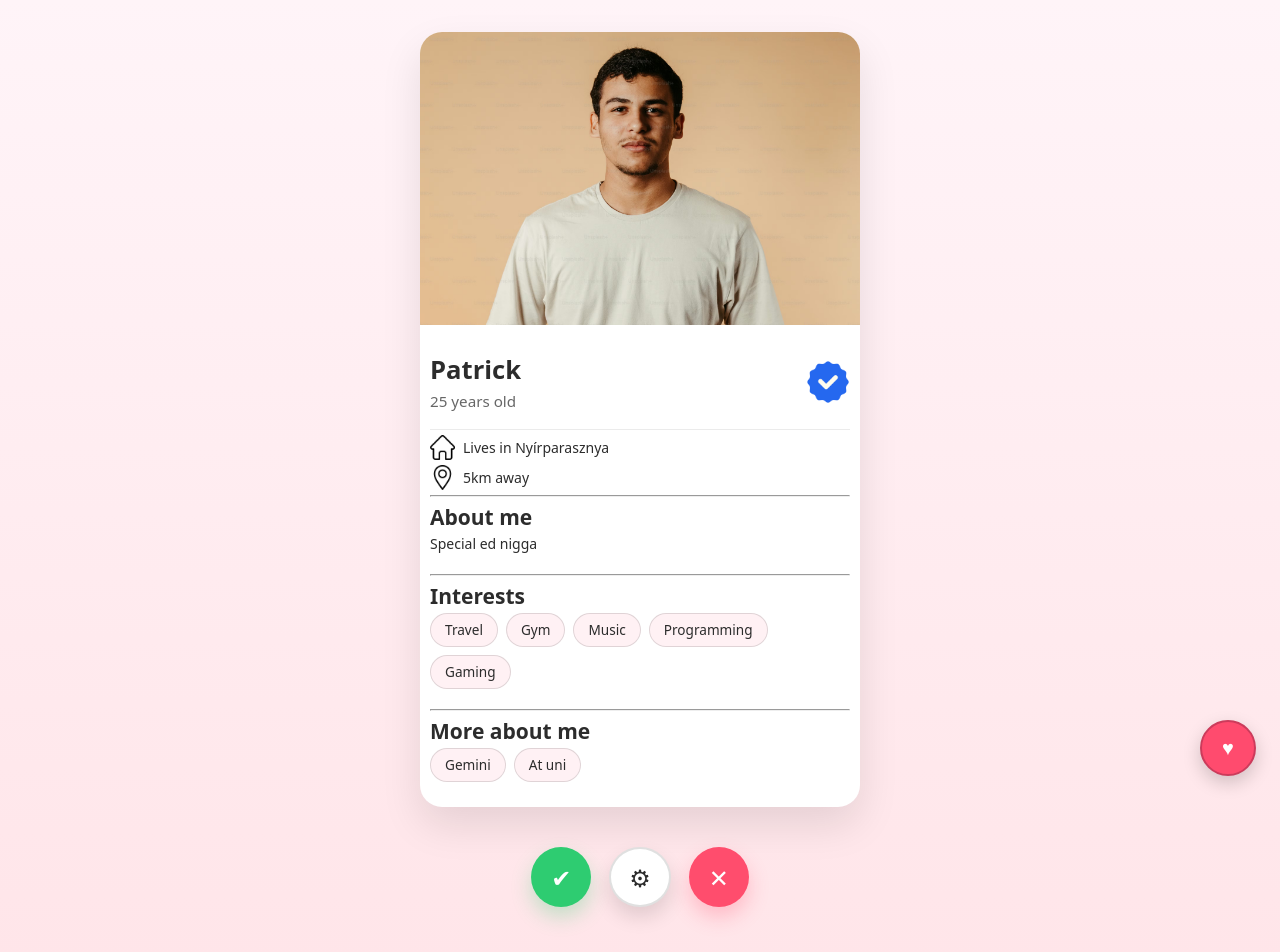
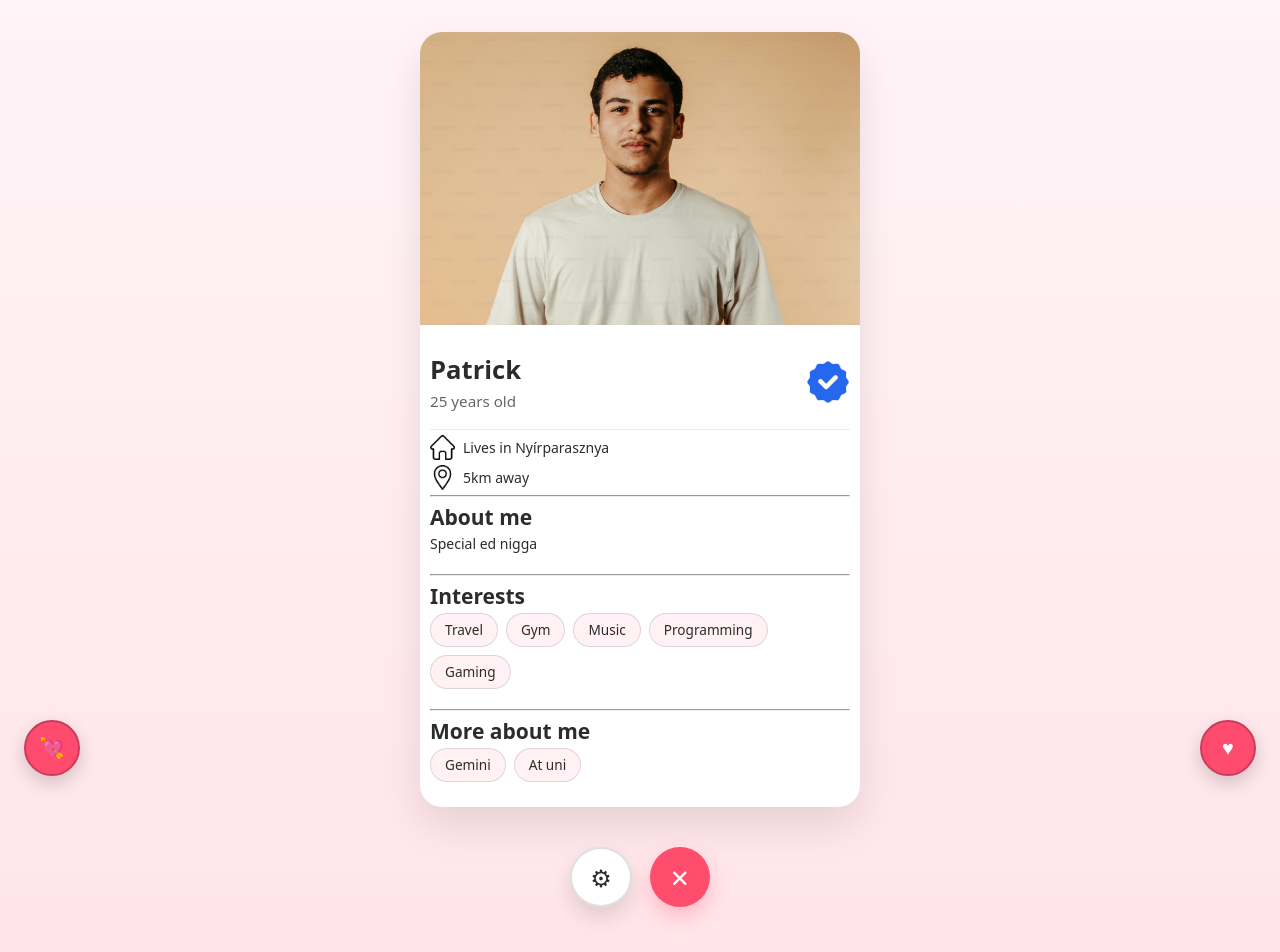
Before and after one commit to FMark207/Dating-App, a React (Vite) app in the folder date-app/: page / in a window 1280 px wide. Shown: the top 952 px of the page. Built offline with nearby package versions, Linux system fonts and the light colour scheme; the HTML template or start-up script is replaced by a standard one.

Commit message:
finished

```diff
--- a/date-app/src/App.tsx
+++ b/date-app/src/App.tsx
@@ -5,6 +5,7 @@ import ChatMessages from "./components/Chat_Messages/ChatMessages"
 import ChatAction from "./components/Chat_Messages/ChatAction"
 import ChatRedirector from "./components/Chat_Messages/Chat_Reidirector"
 import SwipePage from "./components/Swipepage.tsx/SwipePage"
+import LeftActionButton from "./components/LeftActionButton"
 
 function App() {
   const [userInterests, setUserInterests] = useState<string[]>(["hiking", "music", "design"])
@@ -18,6 +19,7 @@ function App() {
         <Route path="/chat/:id" element={<ChatAction />} />
       </Routes>
       <ChatRedirector />
+      <LeftActionButton />
     </>
   )
 }
--- /dev/null
+++ b/date-app/src/components/LeftActionButton.tsx
@@ -0,0 +1,44 @@
+import { useLocation, useNavigate } from "react-router-dom"
+
+const LeftActionButton = () => {
+  const navigate = useNavigate()
+  const location = useLocation()
+
+  const isOnSwipe = location.pathname === "/swipe"
+
+  // If you're not on the swipe page, show the "Go to swipe" button.
+  // If you are on the swipe page, show the "Go to account" button.
+  const label = isOnSwipe ? "Go to profile" : "Go to swipe"
+  const emoji = isOnSwipe ? "👤" : "💘"
+  const target = isOnSwipe ? "/" : "/swipe"
+
+  return (
+    <button
+      type="button"
+      aria-label={label}
+      onClick={() => navigate(target)}
+      style={{
+        position: "fixed",
+        bottom: 24,
+        left: 24,
+        width: 56,
+        height: 56,
+        borderRadius: "50%",
+        border: "2px solid #cc3b5b",
+        backgroundColor: "#ff4b6e",
+        color: "white",
+        cursor: "pointer",
+        display: "flex",
+        justifyContent: "center",
+        alignItems: "center",
+        outline: "none",
+        boxShadow: "0 7px 18px rgba(0,0,0,0.18)",
+        zIndex: 9999,
+      }}
+    >
+      <span style={{ fontSize: "1.25rem", lineHeight: 1 }}>{emoji}</span>
+    </button>
+  )
+}
+
+export default LeftActionButton
--- a/date-app/src/components/ProfileEditor.tsx
+++ b/date-app/src/components/ProfileEditor.tsx
@@ -1,5 +1,6 @@
 import type { Profile } from "../types/Profile"
 import { useState, useEffect } from "react"
+import { useNavigate } from "react-router-dom"
 
 interface ProfileEditorProps {
     setUserInterests?: (interests: string[]) => void;
@@ -36,6 +37,7 @@ const ProfileEditor = ({ setUserInterests }: ProfileEditorProps) => {
         }
         localStorage.setItem("userProfile", JSON.stringify(profile))
     }, [profile, setUserInterests])
+    const navigate = useNavigate()
     const [editing, setEditing] = useState(false)
     const [editingBio, setEditingBio] = useState(false)
     const [newInterest, setNewInterest] = useState("")
@@ -386,24 +388,6 @@ const ProfileEditor = ({ setUserInterests }: ProfileEditorProps) => {
                         padding: "20px",
                     }}
                 >
-                    <button
-                        style={{
-                            width: "60px",
-                            height: "60px",
-                            borderRadius: "50%",
-                            border: "none",
-                            backgroundColor: "#2ecc71",
-                            fontSize: "24px",
-                            cursor: "pointer",
-                            boxShadow: "0 10px 20px rgba(46, 204, 113, 0.28)",
-                            color: "white",
-                            display: "flex",
-                            justifyContent: "center",
-                            alignItems: "center",
-                        }}
-                    >
-                        ✔
-                    </button>
 
                     <button
                         style={{
```
Also changed, not shown: date-app/public/kadarbenedek.png (deleted).
